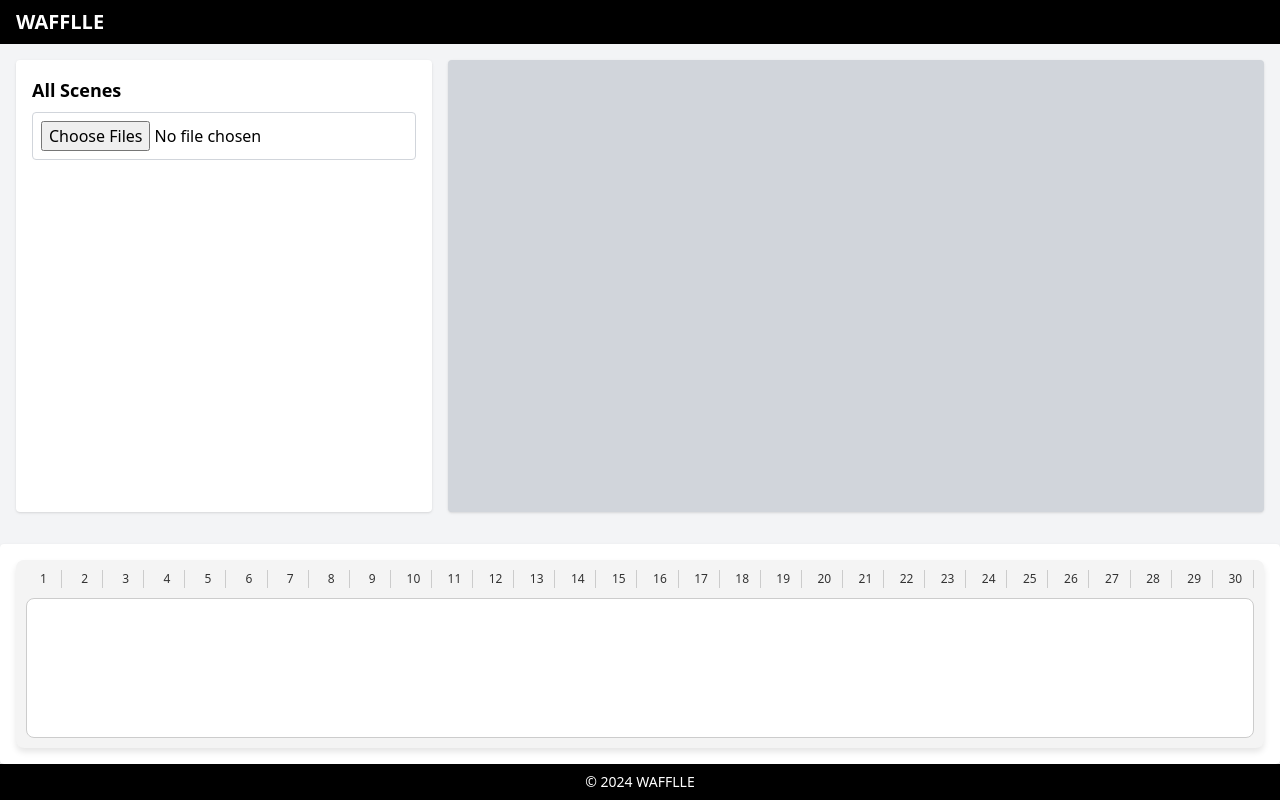
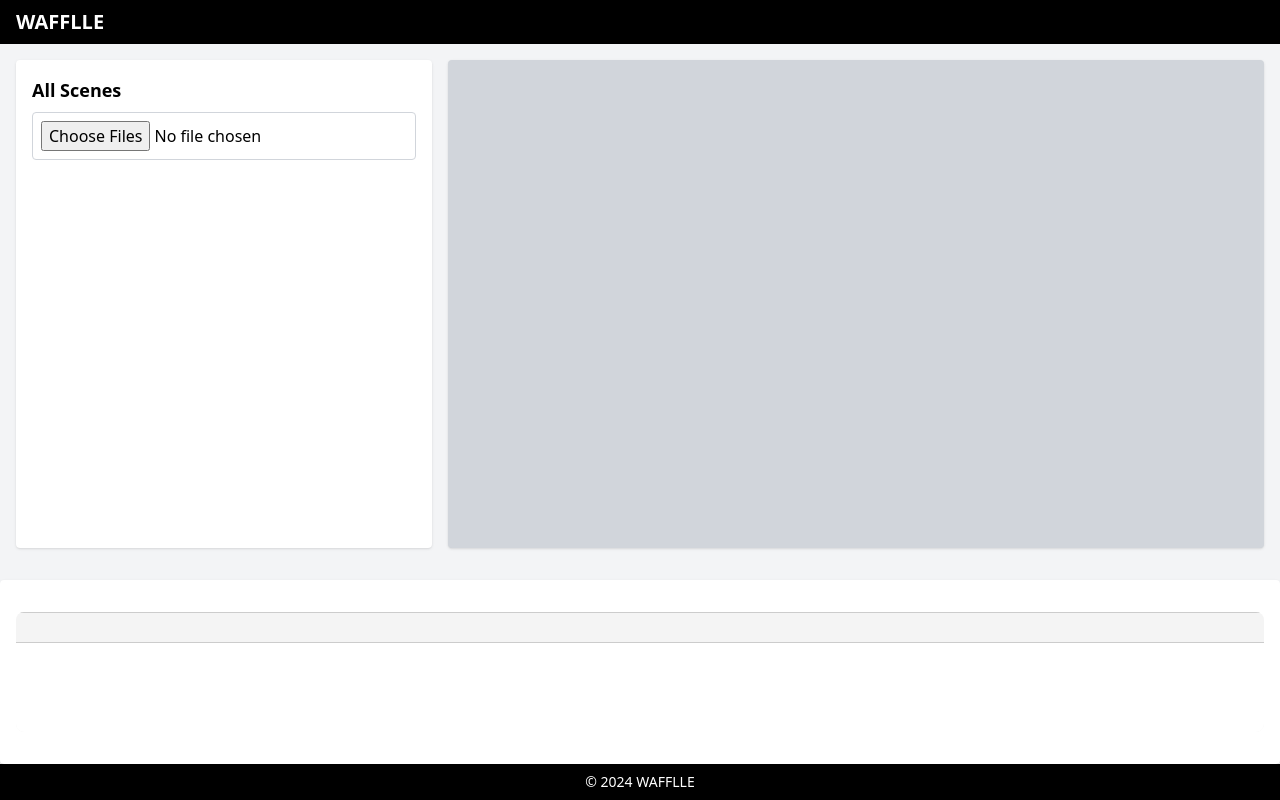
Before and after one commit to belka09/angular-video-editor, an Angular app in the folder web/: page / in a window 1280 px wide. Built offline with nearby package versions, Linux system fonts and the light colour scheme.

Commit message:
timeline ticks stretch

```diff
--- a/web/src/app/components/timeline/timeline.component.html
+++ b/web/src/app/components/timeline/timeline.component.html
@@ -1,10 +1,20 @@
 <div class="timeline-container">
     <div class="ruler">
-        <div *ngFor="let second of [].constructor(totalDuration || 30); let i = index"
+        <!-- <div *ngFor="let second of [].constructor(totalDuration); let i = index"
+            class="tick"
+            [style.left]="
+        totalDuration > 0
+          ? (i / totalDuration) * 100 + '%'
+          : '0%'
+      ">
+            {{ i + 1 }}
+        </div> -->
+        <div *ngFor="let second of createArray(totalDuration); let i = index"
             class="tick">
             {{ i + 1 }}
         </div>
     </div>
+
     <div class="timeline-track"
         cdkDropList
         cdkDropListOrientation="horizontal"
@@ -13,10 +23,11 @@
         [cdkDropListData]="timelineList"
         [cdkDropListConnectedTo]="['scenes']"
         (cdkDropListDropped)="onDrop($event)">
-        <div *ngFor="let file of timelineList"
+        <div *ngFor="let file of timelineList; let i = index"
             class="timeline-item"
             cdkDrag
-            [style.flexBasis]="file.duration + 's'">
+            [style.flexGrow]="file.duration"
+            style="flex-basis: 0;">
             <img [src]="file.preview"
                 alt="Preview"
                 class="thumbnail" />
--- a/web/src/app/components/timeline/timeline.component.scss
+++ b/web/src/app/components/timeline/timeline.component.scss
@@ -1,50 +1,61 @@
 .timeline-container {
-  padding: 10px;
-  background-color: #f4f4f4;
+  position: relative;
+  width: 100%;
+  min-height: 120px;
+  margin: 1rem 0;
+  background: #f4f4f4;
   border-radius: 8px;
-  box-shadow: 0 4px 6px rgba(0, 0, 0, 0.1);
+  overflow: hidden;
 }
 
 .ruler {
   display: flex;
-  gap: 5px;
-  margin-bottom: 10px;
-  font-size: 12px;
-  color: #333;
+  justify-content: space-between;
+  border-bottom: 1px solid #ccc;
+  background: #eee;
 }
 
 .tick {
-  width: 40px;
+  flex: 1;
+  border-right: 1px solid #ccc;
+  padding: 0 4px;
   text-align: center;
-  border-right: 1px solid #ccc;
+  color: #333;
 }
 
 .timeline-track {
   display: flex;
-  gap: 2px;
+  position: absolute;
+  top: 30px;
+  left: 0;
+  right: 0;
+  bottom: 0;
+  align-items: stretch;
   background-color: #fff;
-  padding: 10px;
-  border-radius: 8px;
-  min-height: 140px;
-  align-items: center;
-  border: 1px solid #ccc;
+  border-top: 1px solid #ccc;
 }
 
 .timeline-item {
   display: flex;
   align-items: center;
   justify-content: center;
-  background-color: #f9f9f9;
-  border-radius: 4px;
-  padding: 5px;
-  text-align: center;
-  box-shadow: 0 2px 4px rgba(0, 0, 0, 0.2);
+  margin-right: 2px;
+  border: 1px solid #ccc;
+  background-color: #fafafa;
+  box-sizing: border-box;
+  cursor: move;
 }
 
 .thumbnail {
-  width: 30px;
-  height: 30px;
+  width: 40px;
+  height: 40px;
   border-radius: 4px;
+  margin-right: 5px;
+}
+
+.file-name {
+  font-size: 0.8rem;
+  color: #333;
 }
 
 .cdk-drag-preview {
--- a/web/src/app/components/timeline/timeline.component.ts
+++ b/web/src/app/components/timeline/timeline.component.ts
@@ -1,6 +1,14 @@
-import { Component, ChangeDetectionStrategy, Input } from '@angular/core';
+import {
+  Component,
+  ChangeDetectionStrategy,
+  ChangeDetectorRef,
+} from '@angular/core';
 import { CommonModule } from '@angular/common';
-import { DragDropModule, moveItemInArray } from '@angular/cdk/drag-drop';
+import {
+  CdkDragDrop,
+  DragDropModule,
+  moveItemInArray,
+} from '@angular/cdk/drag-drop';
 
 @Component({
   selector: 'app-timeline',
@@ -17,9 +25,12 @@ export class TimelineComponent {
     preview: string;
     url: string;
   }> = [];
+
   totalDuration = 0;
 
-  onDrop(event: any) {
+  constructor(private cdr: ChangeDetectorRef) {}
+
+  onDrop(event: CdkDragDrop<any[]>) {
     if (event.previousContainer === event.container) {
       moveItemInArray(
         this.timelineList,
@@ -29,9 +40,22 @@ export class TimelineComponent {
     } else {
       const file = event.previousContainer.data[event.previousIndex];
       this.timelineList.push({ ...file });
-      // this.totalDuration += file.duration;
     }
-    // this.totalDuration += file.duration;
-    // console.log('totalDuration', this.totalDuration);
+    this.recalculateTotalDuration();
+
+    this.cdr.markForCheck();
+  }
+
+  createArray(count: number): number[] {
+    return [...new Array(count).keys()];
+  }
+
+  private recalculateTotalDuration() {
+    this.totalDuration = this.timelineList.reduce(
+      (acc, clip) => acc + clip.duration,
+      0
+    );
+
+    this.cdr.markForCheck();
   }
 }
```
